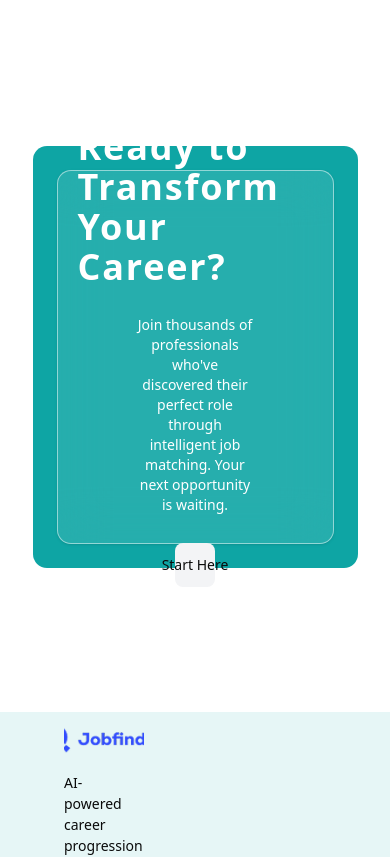
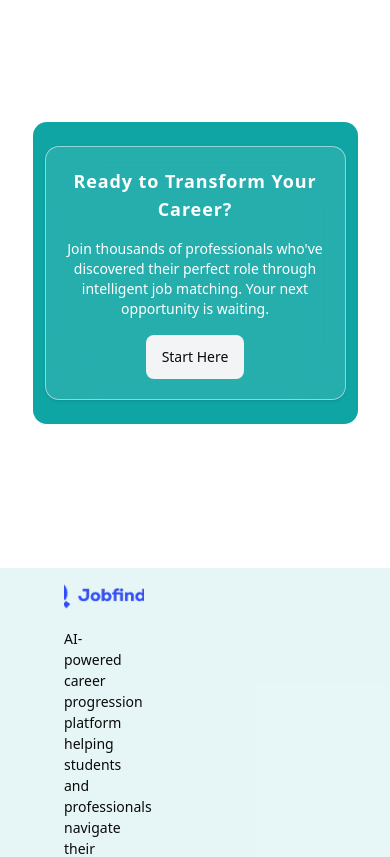
Before and after one commit to JobFindai/job-find-ai, a Next.js app: page / in a window 390 px wide. Shown: the part 7700-8557 px from the top of the page. Built offline with nearby package versions, Linux system fonts and the light colour scheme.

Commit message:
style(Footer): improve responsive design for mobile devices
Update Tailwind CSS classes to ensure proper spacing, sizing, and layout on smaller screens while maintaining desktop appearance.

```diff
--- a/components/home/Footer.tsx
+++ b/components/home/Footer.tsx
@@ -4,17 +4,17 @@ import Logo from "../Logo";
 
 export default function Footer() {
   return (
-    <div className="flex flex-col gap-20 min-h-screen items-center mt-16    ">
-      <div className="bg-primary h-[50vh] rounded-xl p-6 w-5/6">
-        <div className="bg-white/10 rounded-xl gap-7 shadow-sm backdrop-blur-xl h-full border border-white/50 flex flex-col items-center justify-center text-white p-5">
-          <h2 className="text-4xl font-bold tracking-wider">
+    <div className="flex flex-col gap-20 min-h-screen items-center lg:mt-16 mt-10    ">
+      <div className="bg-primary lg:h-[50vh] rounded-xl lg:p-6 px-3 py-6 w-5/6">
+        <div className="bg-white/10 rounded-xl text-center lg:gap-7 gap-4 shadow-sm backdrop-blur-xl lg:h-full border border-white/50 flex flex-col items-center justify-center text-white lg:p-5 px-3 py-5">
+          <h2 className="lg:text-4xl text-lg font-bold tracking-wider">
             Ready to Transform Your Career?
           </h2>
-          <p className="text-sm w-2/4 text-center">
+          <p className="text-sm lg:w-2/4 ">
             Join thousands of professionals who've discovered their perfect role
             through intelligent job matching. Your next opportunity is waiting.
           </p>
-          <Button className="bg-gray-100 hover:bg-gray-300 text-foreground h-11 text-sm! w-2/12">
+          <Button className="bg-gray-100 hover:bg-gray-300 text-foreground h-11 text-sm! lg:w-2/12">
             Start Here
           </Button>
         </div>
```
